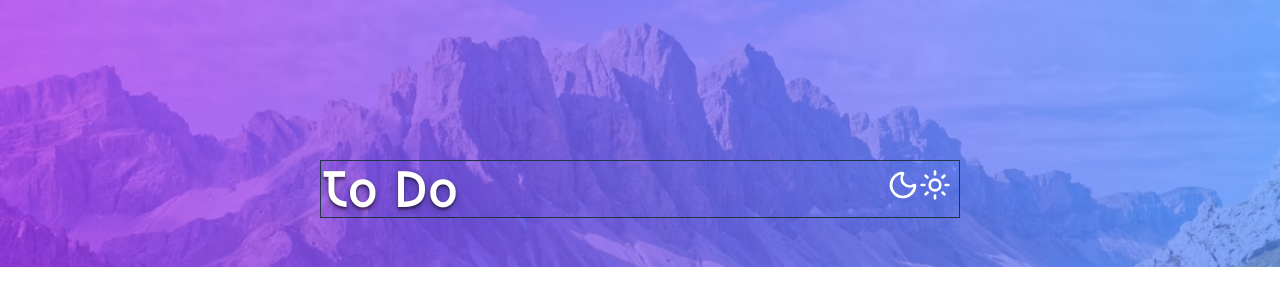
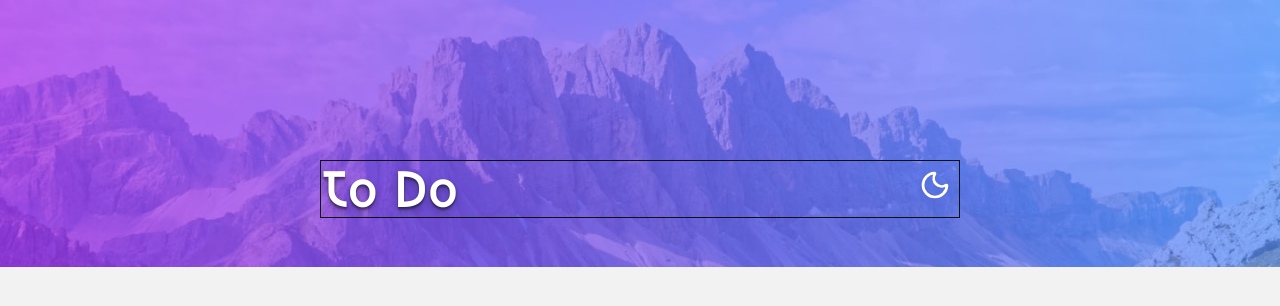
Before and after one commit to zahrakiani77/todoLists, a React (Vite) app: page / in a window 1280 px wide. Shown: the top 306 px of the page. Built offline with nearby package versions, Linux system fonts and the light colour scheme.

Commit message:
feat: :sparkles: impliment darkmode

```diff
--- a/src/Layout.tsx
+++ b/src/Layout.tsx
@@ -1,16 +1,19 @@
 import type React from "react"
+import { useTheme } from "./stores/ThemeProvider";
 
 type layoutProp={
     children:React.ReactNode
 }
 const Layout = ({children}:layoutProp) => {
+     const { darkMode } = useTheme();
+     console.log(darkMode)
   return (
     <div className="bg-background w-screen">
       <img
-        src="../public/bg-desktop-light.jpg"
+        src={`../public/${darkMode ? `bg-desktop-dark.jpg` : `bg-desktop-light.jpg`}`}
         className="absolute top-0 w-full"
       ></img>
-        <div className="">{children}</div>
+      <div className="">{children}</div>
     </div>
   );
 }
--- a/src/components/Container.tsx
+++ b/src/components/Container.tsx
@@ -1,14 +1,20 @@
 import { Moon, Sun } from "lucide-react"
+import { useTheme } from "../stores/ThemeProvider";
 
 const Container = () => {
+      const { darkMode, toggleTheme} = useTheme();
   return (
     <div className="flex w-full flex-row justify-center">
       <div className="absolute top-1/5 z-50 flex w-10/12 border md:w-1/2">
         <header className="flex w-full flex-row content-between justify-between">
           <h1 className="text-white text-shadow-lg/30">To Do</h1>
-          <div className="m-2 flex flex-row">
-            <Moon className="text-white" size={32} />
-            <Sun className="text-white"  size={32} />
+          <div className="m-2" onClick={toggleTheme}>
+            {darkMode ? (
+            <Sun className="text-white" size={32} />
+            ) : (
+              <Moon className="text-white" size={32} />
+
+            )}
           </div>
         </header>
       </div>
--- a/src/index.css
+++ b/src/index.css
@@ -1,51 +1,34 @@
 @import "tailwindcss";
-@plugin "daisyui";
+@plugin "daisyui"{  themes: all;};
 @font-face {
   font-family: Asimovian;
   src: url(./assets/fonts/Asimovian-Regular.ttf);
   font-weight: 400;
 }
-@theme inline {
-  --spacing: 4px;
+:root {
+   --color-background:#F3F2F2;
+  --text-color: #111;
+   --spacing: 4px;
   --font-body: Inter, sans-serif;
-  --color-background:#F3F2F2;
 }
-.dark {
+
+html.dark {
   --spacing: 4px;
   --font-body: Inter, sans-serif;
   --color-background:#150530;
-}
-:root {
-  font-family: system-ui, Avenir, Helvetica, Arial, sans-serif;
-  line-height: 1.5;
-  font-weight: 400;
-
-  color-scheme: light dark;
-  color: rgba(255, 255, 255, 0.87);
-  background-color: #242424;
-
-  font-synthesis: none;
-  text-rendering: optimizeLegibility;
-  -webkit-font-smoothing: antialiased;
-  -moz-osx-font-smoothing: grayscale;
-}
-
-a {
-  font-weight: 500;
-  color: #646cff;
-  text-decoration: inherit;
-}
-a:hover {
-  color: #535bf2;
+  --text-color: #fff;
 }
 
 body {
-  margin: 0;
+  background-color: var(--color-background);
+  color: var(--text-color);
+    margin: 0;
   display: flex;
   place-items: center;
   min-width: 320px;
   min-height: 100vh;
 }
+
 
 h1 {
   font-family: 'Asimovian';
@@ -64,23 +47,3 @@ button {
   cursor: pointer;
   transition: border-color 0.25s;
 }
-button:hover {
-  border-color: #646cff;
-}
-button:focus,
-button:focus-visible {
-  outline: 4px auto -webkit-focus-ring-color;
-}
-
-@media (prefers-color-scheme: light) {
-  :root {
-    color: #213547;
-    background-color: #ffffff;
-  }
-  a:hover {
-    color: #747bff;
-  }
-  button {
-    background-color: #f9f9f9;
-  }
-}
--- a/src/main.tsx
+++ b/src/main.tsx
@@ -3,11 +3,14 @@ import { createRoot } from 'react-dom/client'
 import './index.css'
 import App from './App.tsx'
 import Layout from './Layout.tsx'
+import { ThemeProvider } from './stores/ThemeProvider.tsx'
 
 createRoot(document.getElementById("root")!).render(
   <StrictMode>
-    <Layout>
-      <App />
-    </Layout>
+    <ThemeProvider>
+      <Layout>
+        <App />
+      </Layout>
+    </ThemeProvider>
   </StrictMode>,
 );
--- /dev/null
+++ b/src/stores/ThemeProvider.tsx
@@ -0,0 +1,47 @@
+import React, { createContext, useContext, useEffect, useMemo, useState} from "react"
+
+interface ThemeContextType {
+  darkMode: boolean;
+  toggleTheme: () => void;
+}
+
+const themeContext = createContext<ThemeContextType>({
+  darkMode: false,
+  toggleTheme: () => {},
+});
+
+type themeProp = {
+  children: React.ReactNode;
+};
+export const ThemeProvider = ({ children }: themeProp) => {
+  const [darkMode, setDarkMose] = useState(false);
+
+  useEffect(() => {
+    const savedTheme = localStorage.getItem("theme");
+    if (savedTheme === "dark") {
+      setDarkMose(true);
+      document.documentElement.classList.add("dark");
+    }
+  }, []);
+
+  const toggleTheme = () => {
+    setDarkMose((prev) => {
+      const newTheme = !prev;
+      if (newTheme) {
+        document.documentElement.classList.add("dark");
+        localStorage.setItem("theme", "dark");
+      } else {
+        document.documentElement.classList.remove("dark");
+        localStorage.setItem("theme", "light");
+      }
+      return newTheme;
+    });
+  };
+
+  const value = useMemo(() => ({ darkMode, toggleTheme }), [darkMode]);
+  return (
+    <themeContext.Provider value={value}>{children}</themeContext.Provider>
+  );
+};
+
+export const useTheme=()=> useContext(themeContext)
```
